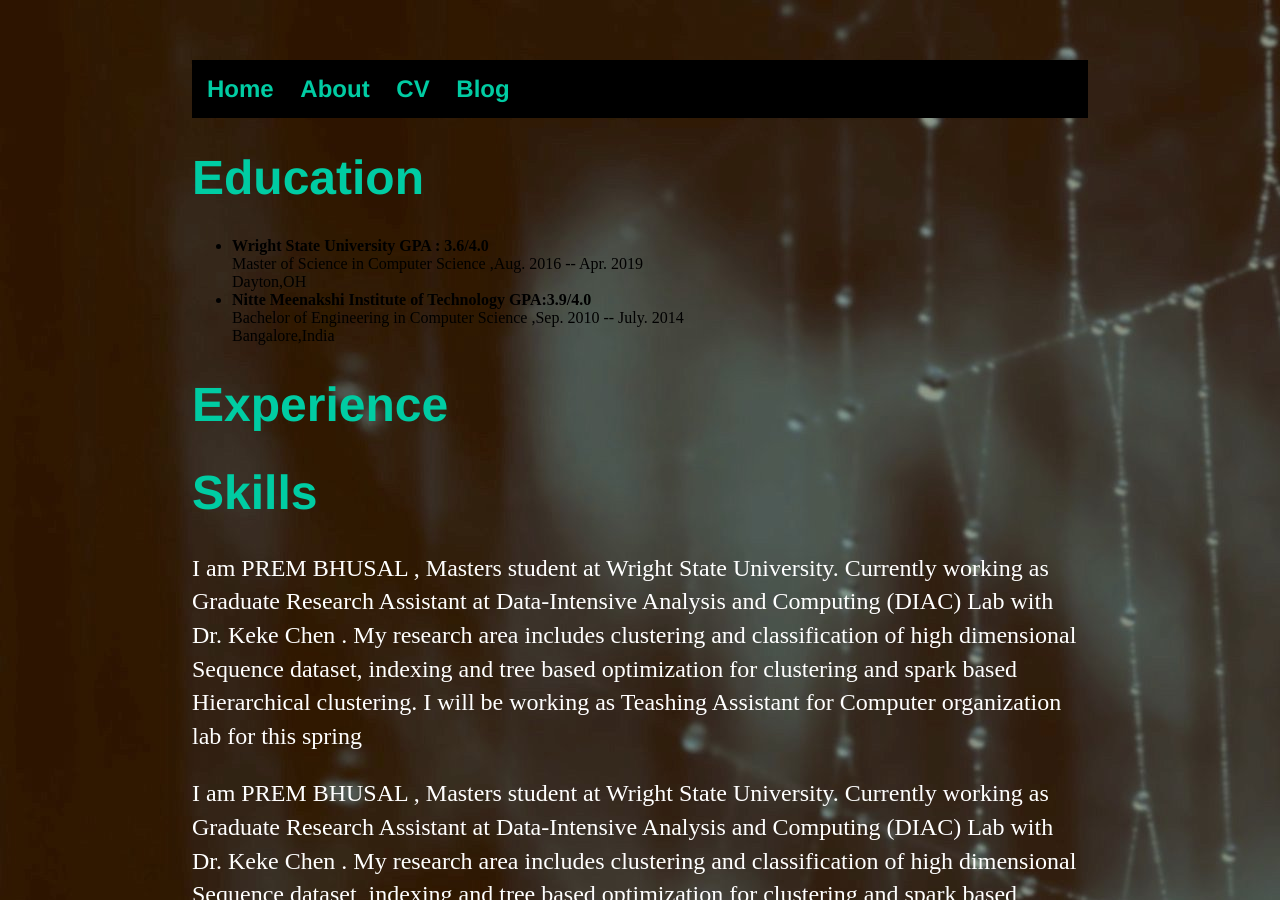
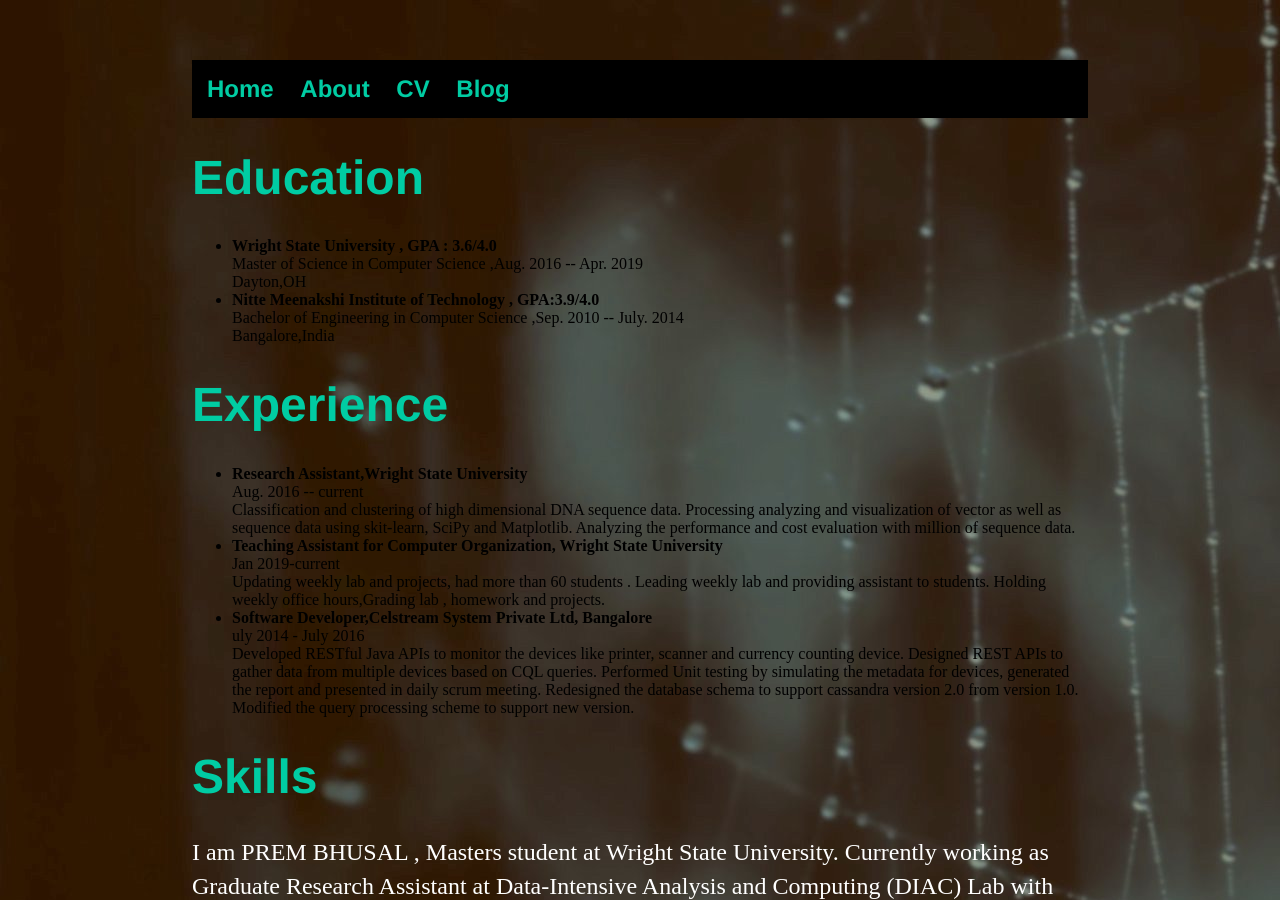
Before and after one commit to prembhusal/prembhusalWebsite, a Jekyll site: the page built from about/index.html, in a window 1280 px wide and 900 px high. Built offline with Jekyll 4.4.1, drawn with Linux system fonts in a browser that asks for light colours.

Commit message:
Update index.html

```diff
--- a/about/index.html
+++ b/about/index.html
@@ -5,16 +5,38 @@ title: prembhusal
 <div class="about">
 	<h1>Education</h1>
 	<ul>
-		<li> <b>Wright State University			GPA : 3.6/4.0</b>
+		<li> <b>Wright State University	,		GPA : 3.6/4.0</b>
 			<br>Master of Science in Computer Science ,Aug. 2016 -- Apr. 2019
 			<br>Dayton,OH<br>
 		</li>
-		<li> <b>Nitte Meenakshi Institute of Technology  	GPA:3.9/4.0</b>
+		<li> <b>Nitte Meenakshi Institute of Technology , 	GPA:3.9/4.0</b>
 			<br>Bachelor of Engineering in Computer Science ,Sep. 2010 -- July. 2014
 			<br>Bangalore,India<br>
 		</li>
 		</ul>
   <h1>Experience</h1>
+	<ul>
+		<li> <b>Research Assistant,Wright State University</b>
+			<br>Aug. 2016 -- current
+			<br>Classification and clustering of high dimensional DNA sequence data.
+			Processing analyzing and visualization of vector as well as sequence data using skit-learn,
+			SciPy and Matplotlib. Analyzing the performance and cost evaluation with million of  sequence data.<br>
+		</li>
+		<li> <b>Teaching Assistant for Computer Organization, Wright State University</b>
+			<br>Jan 2019-current
+			<br>Updating weekly lab and projects, had more than 60 students .
+           Leading weekly lab and providing assistant to students.
+           Holding weekly office hours,Grading lab , homework and projects.<br>
+		</li>
+		<li> <b>Software Developer,Celstream System Private Ltd, Bangalore</b>
+			<br>uly 2014 - July 2016
+			<br>Developed RESTful Java APIs to monitor the devices like printer, scanner and currency counting device.
+         Designed REST APIs to gather data from multiple devices based on CQL queries.
+         Performed Unit testing by simulating the metadata for devices, generated the report and presented in daily scrum meeting.
+			Redesigned the database schema to support cassandra version 2.0 from version 1.0. Modified the query processing scheme to support new version.<br>
+		</li>
+		</ul>
+
   <h1>Skills</h1>
 
 	<p>I am PREM BHUSAL , Masters student at  Wright State University. Currently  working as Graduate Research Assistant at
```
